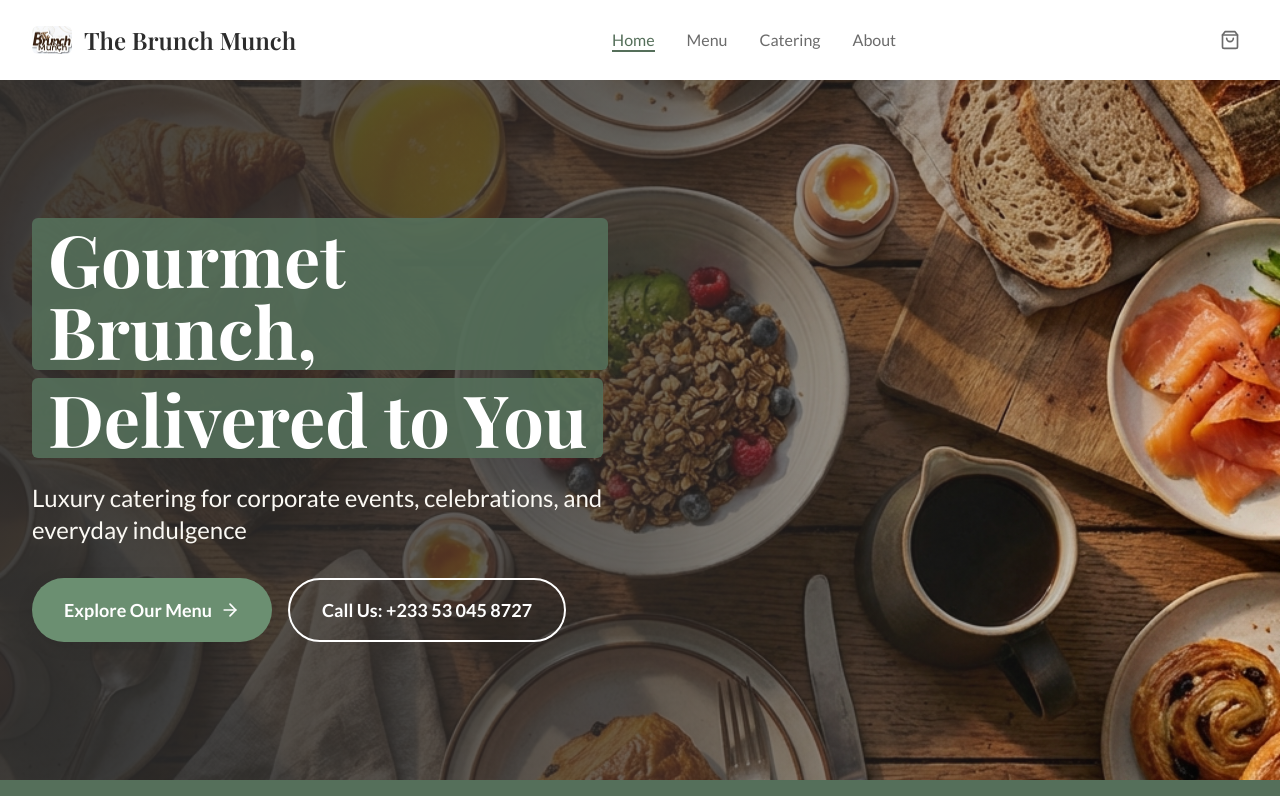
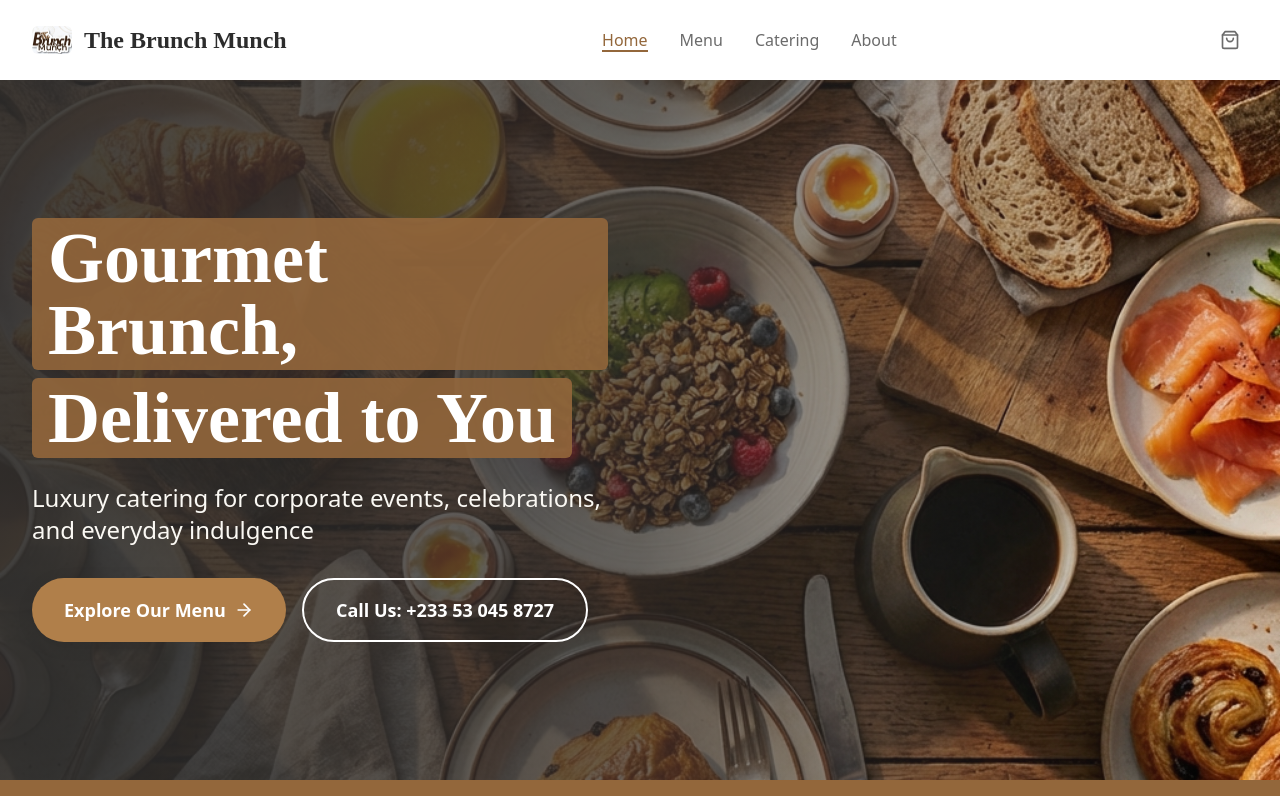
Before and after one commit to synaptechnologies/thebrunchmunch, a React (Vite) app: page / in a window 1280 px wide. Shown: the top 796 px of the page. Built offline with nearby package versions, Linux system fonts and the light colour scheme.

Commit message:
changed colours and font

```diff
--- a/index.html
+++ b/index.html
@@ -11,7 +11,7 @@
     <!-- Google Fonts -->
     <link rel="preconnect" href="https://fonts.googleapis.com">
     <link rel="preconnect" href="https://fonts.gstatic.com" crossorigin>
-    <link href="https://fonts.googleapis.com/css2?family=Playfair+Display:wght@400;600;700&family=Lato:wght@300;400;600;700&display=swap" rel="stylesheet">
+   <!-- <link href="https://fonts.googleapis.com/css2?family=Playfair+Display:wght@400;600;700&family=Lato:wght@300;400;600;700&display=swap" rel="stylesheet"> -->
   </head>
   <body>
     <div id="root"></div>
--- a/tailwind.config.js
+++ b/tailwind.config.js
@@ -8,16 +8,16 @@
         extend: {
             colors: {
                 sage: {
-                    50: '#f6f8f7',
-                    100: '#e8f0ea',
-                    200: '#d1e1d5',
-                    300: '#a8c9b0',
-                    400: '#7dab88',
-                    500: '#6B8F71',  // Primary sage green
-                    600: '#556F5A',  // Darker sage
-                    700: '#445847',
-                    800: '#37473a',
-                    900: '#2e3a30',
+                    50:  '#fbf7f3', // very light cream (backgrounds)
+                    100: '#f3e8dc',
+                    200: '#e6d0b8',
+                    300: '#d8b68f',
+                    400: '#c79b66',
+                    500: '#b07f4a', // primary brown
+                    600: '#93673b',
+                    700: '#775230',
+                    800: '#5a3e25',
+                    900: '#3f2b19', // deep espresso
                 },
                 cream: {
                     50: '#FFFFFF',
@@ -34,7 +34,7 @@
             },
             fontFamily: {
                 display: ['"Playfair Display"', 'serif'],
-                body: ['Lato', 'sans-serif'],
+                body: [],
             },
             boxShadow: {
                 'soft': '0 4px 20px rgba(0, 0, 0, 0.06)',
```
